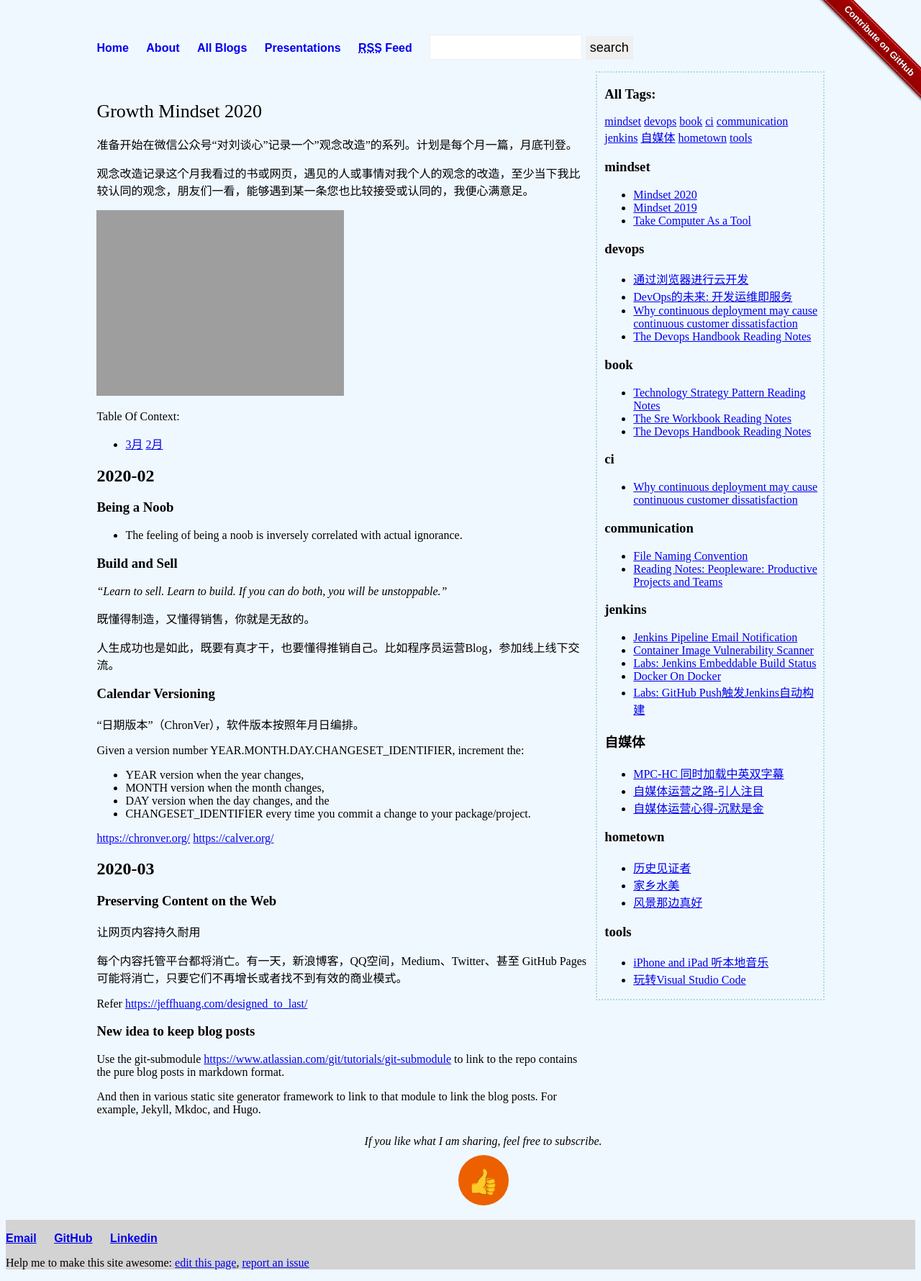
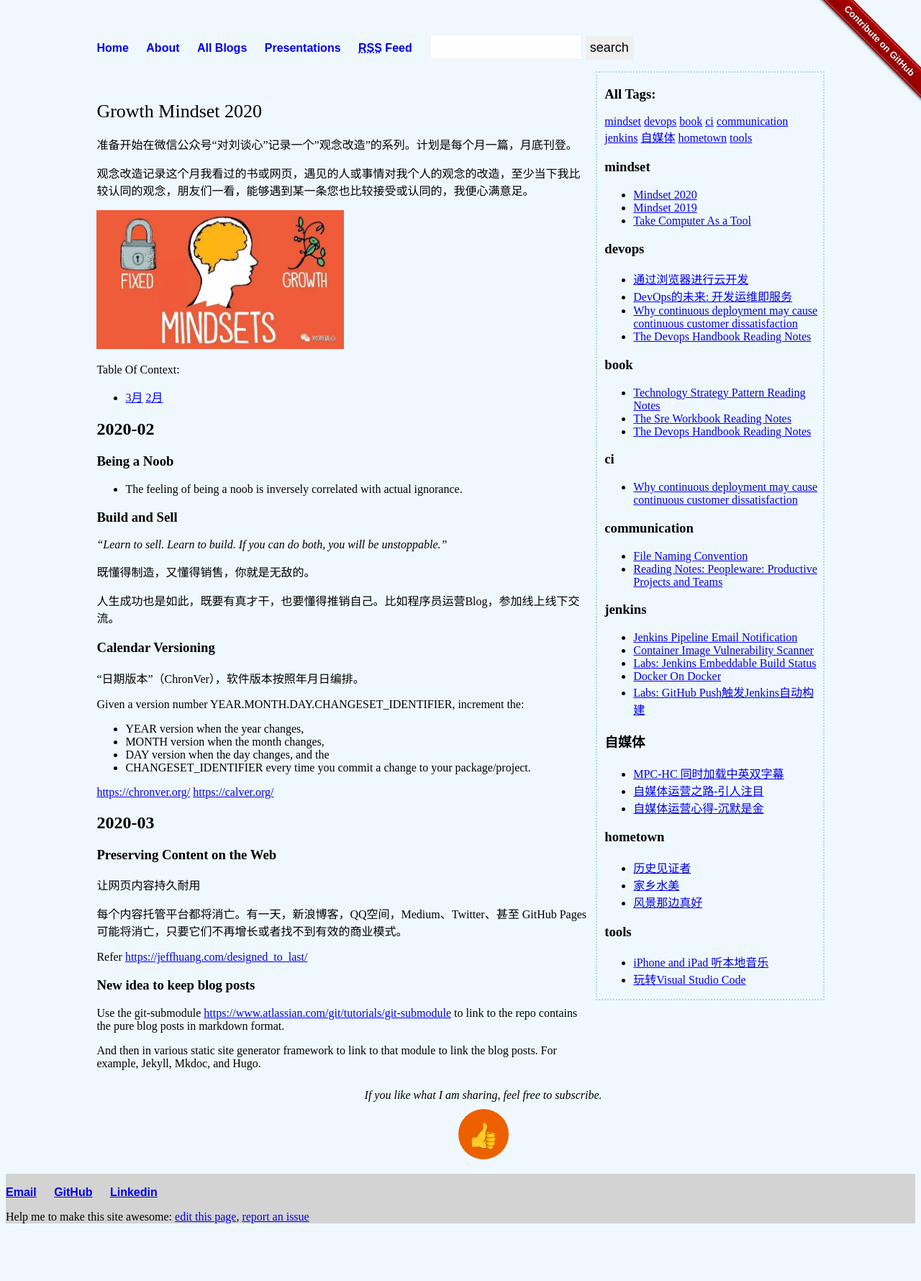
Before and after one commit to liuning0820/liuning0820.github.io, a Jekyll site: the page built from _posts/2020-02-06-mindset-2020.md, in a window 1280 px wide. Shown: the whole page at 72% size. Built offline with Jekyll 4.4.1, drawn with Linux system fonts in a browser that asks for light colours; comment, search, counter and statistics services are not loaded; after the commit the page ends 1716 px from its top, so only the background shows below that.

Commit message:
revert the change

```diff
--- a/_posts/2020-02-06-mindset-2020.md
+++ b/_posts/2020-02-06-mindset-2020.md
@@ -13,7 +13,7 @@ comments: true
 
 <! --more-- >
 
-![Growth Mindset]({{ site.url }}{{site.baseurl}}/mindset-change.jpg){:height="50%" width="50%"}
+![Growth Mindset]({{ site.url }}{{site.baseurl}}/images/mindset-change.jpg){:height="50%" width="50%"}
 
 Table Of Context:
 
```
